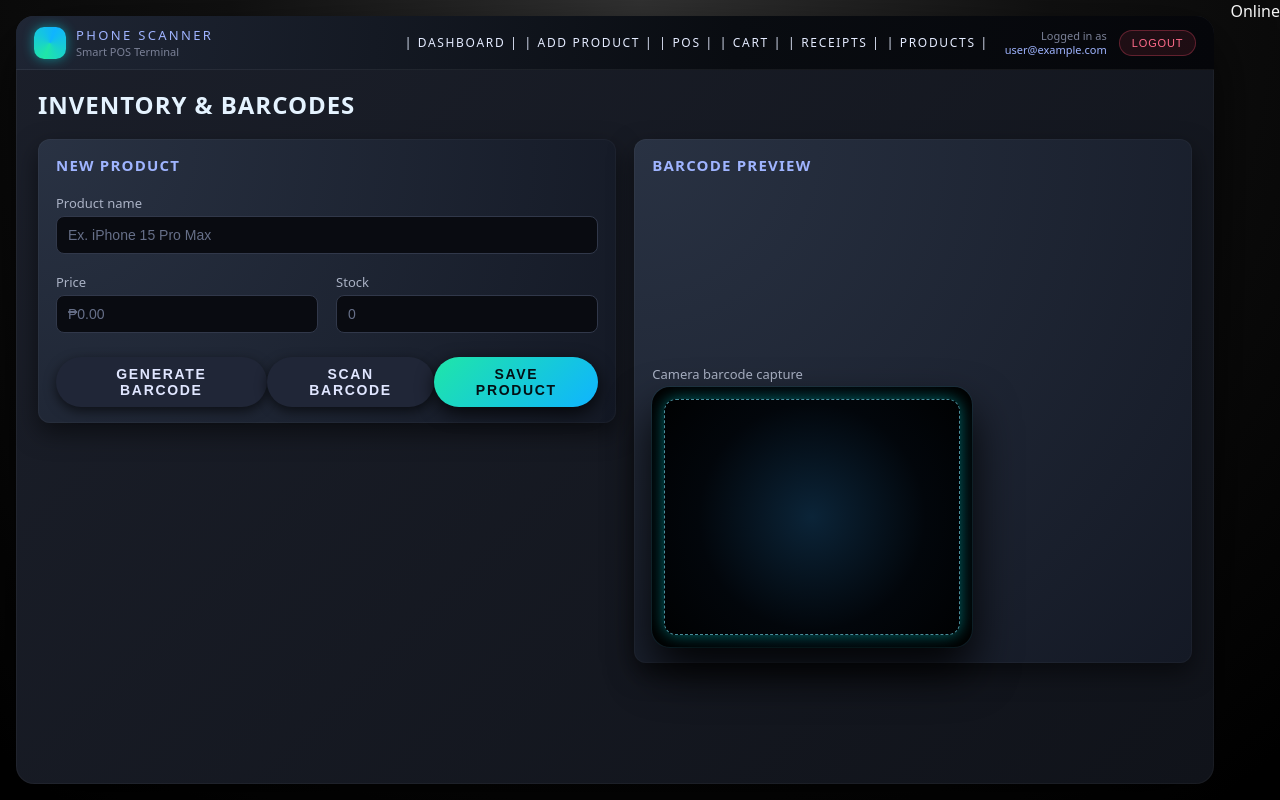
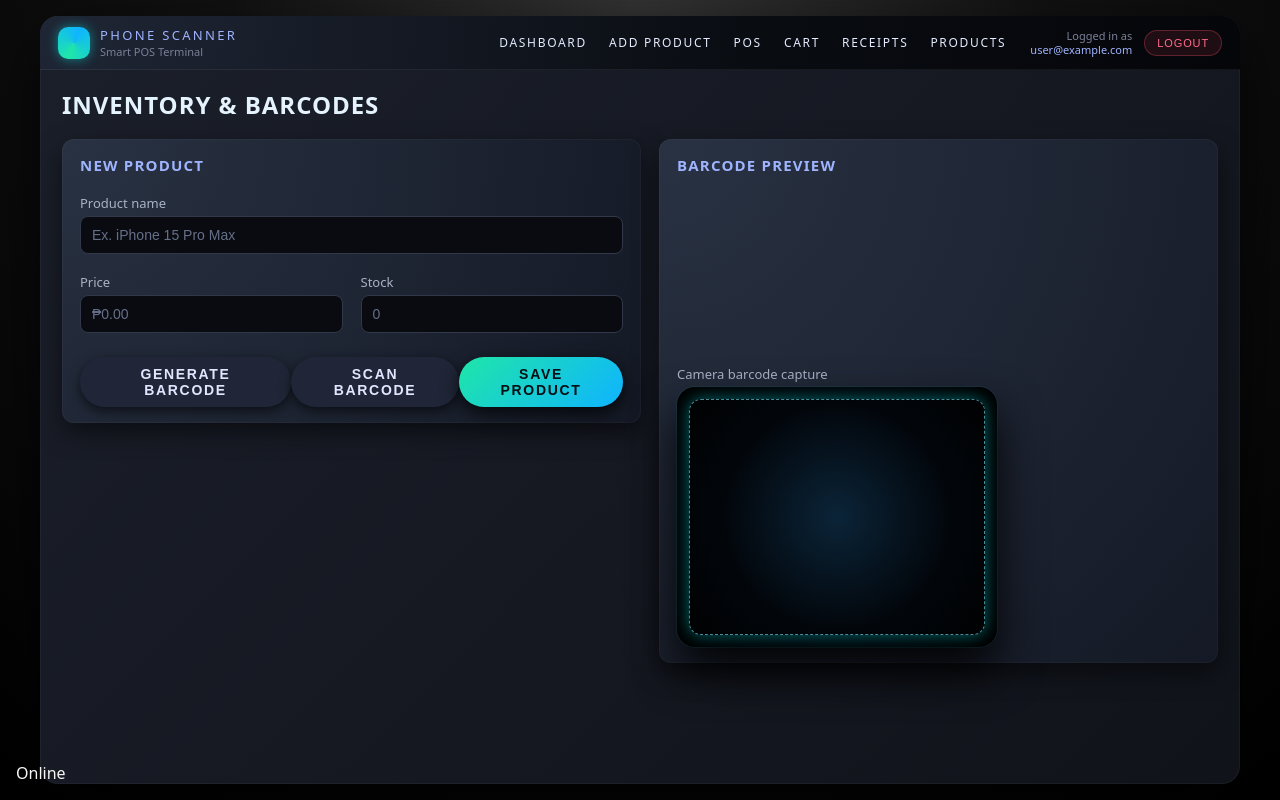
Before and after one commit to JAMESKANEKS/phonescanner, a React (Vite) app: page / in a window 1280 px wide. Built offline with nearby package versions, Linux system fonts and the light colour scheme; no server answers; the database is empty; sample sign-in values are in the browser's storage.

Commit message:
final finished scanner

```diff
--- a/src/components/ConnectionStatus.jsx
+++ b/src/components/ConnectionStatus.jsx
@@ -29,7 +29,7 @@ const ConnectionStatus = () => {
   };
 
   return (
-    <div className="fixed top-4 left-4 z-50">
+    <div className="pos-connection-status">
       <div className={`
         flex items-center gap-2 px-3 py-2 rounded-lg text-sm font-medium
         ${status.isOnline
--- a/src/components/Navbar.jsx
+++ b/src/components/Navbar.jsx
@@ -1,8 +1,10 @@
 import { Link } from "react-router-dom";
 import { useAuth } from "../context/AuthContext";
+import { useState } from "react";
 
 export default function Navbar() {
   const { currentUser, logout } = useAuth();
+  const [mobileMenuOpen, setMobileMenuOpen] = useState(false);
 
   const handleLogout = async () => {
     try {
@@ -13,110 +15,55 @@ export default function Navbar() {
   };
 
   return (
-    <header
-      style={{
-        display: "flex",
-        alignItems: "center",
-        justifyContent: "space-between",
-        padding: "10px 18px",
-        background:
-          "radial-gradient(circle at top left, #1f2635 0, #090c11 60%, #05060a 100%)",
-        borderBottom: "1px solid rgba(255,255,255,0.06)",
-      }}
-    >
-      <div style={{ display: "flex", alignItems: "center", gap: "10px" }}>
-        <div
-          style={{
-            width: 32,
-            height: 32,
-            borderRadius: "10px",
-            background:
-              "conic-gradient(from 200deg, #1fe6a8, #0fb4ff, #1fe6a8)",
-            boxShadow: "0 0 12px rgba(0,255,255,0.45)",
-          }}
-        />
-        <div>
-          <div
-            style={{
-              fontSize: 13,
-              letterSpacing: "0.18em",
-              textTransform: "uppercase",
-              color: "#9fb3ff",
-            }}
-          >
-            Phone Scanner
-          </div>
-          <div style={{ fontSize: 11, color: "#7b8197" }}>
-            Smart POS Terminal
-          </div>
+    <header className="navbar-header">
+      <div className="navbar-brand">
+        <div className="navbar-logo" />
+        <div className="navbar-brand-text">
+          <div className="navbar-title">Phone Scanner</div>
+          <div className="navbar-subtitle">Smart POS Terminal</div>
         </div>
       </div>
 
-      <div style={{ display: "flex", alignItems: "center", gap: "16px" }}>
-        <nav
-          style={{
-            display: "flex",
-            flexWrap: "wrap",
-            gap: "6px",
-            fontSize: 12,
-            textTransform: "uppercase",
-            letterSpacing: "0.14em",
-          }}
-        >
-          <Link to="/dashboard" style={{ color: "#e4ebff", textDecoration: "none"  }}>
-            | Dashboard |
+      {/* Mobile menu button */}
+      <button
+        className="navbar-mobile-toggle"
+        onClick={() => setMobileMenuOpen(!mobileMenuOpen)}
+        aria-label="Toggle menu"
+      >
+        <span className={`hamburger-line ${mobileMenuOpen ? 'open' : ''}`}></span>
+        <span className={`hamburger-line ${mobileMenuOpen ? 'open' : ''}`}></span>
+        <span className={`hamburger-line ${mobileMenuOpen ? 'open' : ''}`}></span>
+      </button>
+
+      <div className={`navbar-content ${mobileMenuOpen ? 'mobile-open' : ''}`}>
+        <nav className="navbar-nav">
+          <Link to="/dashboard" className="navbar-link" onClick={() => setMobileMenuOpen(false)}>
+            Dashboard
           </Link>
-          <Link to="/" style={{ color: "#e4ebff", textDecoration: "none"  }}>
-            | Add Product |
+          <Link to="/" className="navbar-link" onClick={() => setMobileMenuOpen(false)}>
+            Add Product
           </Link>
-          <Link to="/pos" style={{ color: "#e4ebff", textDecoration: "none"  }}>
-            | POS |
+          <Link to="/pos" className="navbar-link" onClick={() => setMobileMenuOpen(false)}>
+            POS
           </Link>
-          <Link to="/cart" style={{ color: "#e4ebff", textDecoration: "none" }}>
-            | Cart |
+          <Link to="/cart" className="navbar-link" onClick={() => setMobileMenuOpen(false)}>
+            Cart
           </Link>
-          <Link to="/receipts" style={{ color: "#e4ebff", textDecoration: "none"  }}>
-            | Receipts |
+          <Link to="/receipts" className="navbar-link" onClick={() => setMobileMenuOpen(false)}>
+            Receipts
           </Link>
-          <Link to="/products" style={{ color: "#e4ebff", textDecoration: "none"  }}>
-            | Products |
+          <Link to="/products" className="navbar-link" onClick={() => setMobileMenuOpen(false)}>
+            Products
           </Link>
         </nav>
 
         {currentUser && (
-          <div style={{ display: "flex", alignItems: "center", gap: "12px" }}>
-            <div style={{
-              fontSize: "11px",
-              color: "#9fb4ff",
-              textAlign: "right",
-              lineHeight: "1.2"
-            }}>
-              <div style={{ color: "#7b8197" }}>Logged in as</div>
-              <div>{currentUser.email}</div>
+          <div className="navbar-user">
+            <div className="navbar-user-info">
+              <div className="navbar-user-label">Logged in as</div>
+              <div className="navbar-user-email">{currentUser.email}</div>
             </div>
-            <button
-              onClick={handleLogout}
-              style={{
-                background: "rgba(255, 77, 106, 0.1)",
-                border: "1px solid rgba(255, 77, 106, 0.3)",
-                borderRadius: "999px",
-                padding: "6px 12px",
-                fontSize: "11px",
-                color: "#ff6b8a",
-                cursor: "pointer",
-                textTransform: "uppercase",
-                letterSpacing: "0.08em",
-                transition: "all 0.15s ease"
-              }}
-              onMouseOver={(e) => {
-                e.target.style.background = "rgba(255, 77, 106, 0.2)";
-                e.target.style.borderColor = "rgba(255, 77, 106, 0.5)";
-              }}
-              onMouseOut={(e) => {
-                e.target.style.background = "rgba(255, 77, 106, 0.1)";
-                e.target.style.borderColor = "rgba(255, 77, 106, 0.3)";
-              }}
-            >
+            <button className="navbar-logout-btn" onClick={handleLogout}>
               Logout
             </button>
           </div>
--- a/src/index.css
+++ b/src/index.css
@@ -30,6 +30,7 @@ body {
   overflow: hidden;
   display: flex;
   flex-direction: column;
+  position: relative;
 }
 
 .pos-main {
@@ -281,6 +282,13 @@ body {
   font-size: 12px;
 }
 
+.pos-connection-status {
+  position: fixed;
+  bottom: 16px;
+  left: 16px;
+  z-index: 10;
+}
+
 @media (max-width: 768px) {
   .pos-main {
     padding: 14px 14px 18px;
@@ -289,4 +297,359 @@ body {
   .pos-page-title {
     font-size: 20px;
   }
+
+  /* Navbar responsive styles */
+  .navbar-header {
+    position: relative;
+    flex-wrap: wrap;
+    padding: 12px 16px;
+  }
+
+  .navbar-mobile-toggle {
+    display: flex;
+    flex-direction: column;
+    background: none;
+    border: none;
+    cursor: pointer;
+    padding: 4px;
+    z-index: 1001;
+  }
+
+  .hamburger-line {
+    width: 20px;
+    height: 2px;
+    background: #e4ebff;
+    margin: 2px 0;
+    transition: all 0.3s ease;
+  }
+
+  .hamburger-line.open:nth-child(1) {
+    transform: rotate(45deg) translate(5px, 5px);
+  }
+
+  .hamburger-line.open:nth-child(2) {
+    opacity: 0;
+  }
+
+  .hamburger-line.open:nth-child(3) {
+    transform: rotate(-45deg) translate(7px, -6px);
+  }
+
+  .navbar-content {
+    display: none;
+    width: 100%;
+    margin-top: 12px;
+    flex-direction: column;
+    gap: 16px;
+  }
+
+  .navbar-content.mobile-open {
+    display: flex;
+  }
+
+  .navbar-nav {
+    display: flex;
+    flex-direction: column;
+    gap: 8px;
+    width: 100%;
+  }
+
+  .navbar-link {
+    display: block;
+    padding: 8px 12px;
+    color: #e4ebff;
+    text-decoration: none;
+    border-radius: 6px;
+    transition: background-color 0.2s ease;
+  }
+
+  .navbar-link:hover {
+    background: rgba(255, 255, 255, 0.1);
+  }
+
+  .navbar-user {
+    display: flex;
+    flex-direction: column;
+    gap: 12px;
+    align-items: flex-start;
+  }
+
+  /* Layout responsive styles */
+  .pos-responsive-layout {
+    flex-direction: column;
+    gap: 16px;
+  }
+
+  .pos-scanner-column,
+  .pos-cart-column,
+  .pos-search-column {
+    flex: 1 1 100%;
+  }
+
+  .pos-input-group {
+    display: flex;
+    gap: 8px;
+    align-items: center;
+    flex-wrap: wrap;
+  }
+
+  .pos-input-button {
+    flex-shrink: 0;
+  }
+
+  .pos-full-width-mobile {
+    width: 100%;
+  }
+
+  .pos-action-buttons {
+    display: flex;
+    gap: 4px;
+    flex-wrap: wrap;
+    justify-content: center;
+  }
+
+  .pos-action-buttons button {
+    font-size: 11px;
+    padding: 6px 10px;
+    min-width: auto;
+  }
+
+  /* Table responsive styles */
+  .pos-table {
+    font-size: 12px;
+  }
+
+  .pos-table th,
+  .pos-table td {
+    padding: 6px 8px;
+  }
+
+  /* Scanner responsive */
+  .pos-scanner-frame {
+    width: 100%;
+    max-width: 320px;
+    height: 200px;
+    margin: 0 auto;
+  }
+
+  /* App shell responsive */
+  .pos-app-shell {
+    margin: 8px;
+    border-radius: 12px;
+  }
+
+  .pos-connection-status {
+    bottom: 12px;
+    left: 12px;
+  }
 }
+
+@media (max-width: 480px) {
+  .pos-main {
+    padding: 12px 10px 16px;
+  }
+
+  .pos-page-title {
+    font-size: 18px;
+    margin-bottom: 14px;
+  }
+
+  .pos-card {
+    padding: 12px 14px;
+  }
+
+  .pos-card-header {
+    font-size: 14px;
+    margin-bottom: 10px;
+  }
+
+  .pos-button,
+  .pos-button-secondary,
+  .pos-button-danger {
+    padding: 8px 14px;
+    font-size: 13px;
+  }
+
+  .pos-input,
+  .pos-input-sm {
+    padding: 8px 10px;
+    font-size: 13px;
+  }
+
+  .pos-action-buttons {
+    flex-direction: column;
+    gap: 6px;
+  }
+
+  .pos-action-buttons button {
+    width: 100%;
+    font-size: 12px;
+    padding: 8px 12px;
+  }
+
+  .pos-table {
+    font-size: 11px;
+  }
+
+  .pos-table th,
+  .pos-table td {
+    padding: 4px 6px;
+  }
+
+  .pos-scanner-frame {
+    height: 180px;
+  }
+
+  .pos-app-shell {
+    margin: 4px;
+    border-radius: 8px;
+  }
+
+  .pos-connection-status {
+    bottom: 10px;
+    left: 10px;
+  }
+}
+
+/* Desktop navbar styles (hidden on mobile) */
+@media (min-width: 769px) {
+  .navbar-mobile-toggle {
+    display: none;
+  }
+
+  .navbar-header {
+    display: flex;
+    align-items: center;
+    justify-content: space-between;
+    padding: 10px 18px;
+    background: radial-gradient(circle at top left, #1f2635 0, #090c11 60%, #05060a 100%);
+    border-bottom: 1px solid rgba(255,255,255,0.06);
+  }
+
+  .navbar-brand {
+    display: flex;
+    align-items: center;
+    gap: 10px;
+  }
+
+  .navbar-logo {
+    width: 32px;
+    height: 32px;
+    border-radius: 10px;
+    background: conic-gradient(from 200deg, #1fe6a8, #0fb4ff, #1fe6a8);
+    box-shadow: 0 0 12px rgba(0,255,255,0.45);
+  }
+
+  .navbar-brand-text {
+    display: flex;
+    flex-direction: column;
+  }
+
+  .navbar-title {
+    font-size: 13px;
+    letter-spacing: 0.18em;
+    text-transform: uppercase;
+    color: #9fb3ff;
+  }
+
+  .navbar-subtitle {
+    font-size: 11px;
+    color: #7b8197;
+  }
+
+  .navbar-content {
+    display: flex;
+    align-items: center;
+    gap: 16px;
+  }
+
+  .navbar-nav {
+    display: flex;
+    flex-wrap: wrap;
+    gap: 6px;
+    font-size: 12px;
+    text-transform: uppercase;
+    letter-spacing: 0.14em;
+  }
+
+  .navbar-link {
+    color: #e4ebff;
+    text-decoration: none;
+    padding: 4px 8px;
+    border-radius: 4px;
+    transition: background-color 0.2s ease;
+  }
+
+  .navbar-link:hover {
+    background: rgba(255, 255, 255, 0.1);
+  }
+
+  .navbar-user {
+    display: flex;
+    align-items: center;
+    gap: 12px;
+  }
+
+  .navbar-user-info {
+    font-size: 11px;
+    color: #9fb4ff;
+    text-align: right;
+    line-height: 1.2;
+  }
+
+  .navbar-user-label {
+    color: #7b8197;
+  }
+
+  .navbar-user-email {
+    color: #9fb4ff;
+  }
+
+  .navbar-logout-btn {
+    background: rgba(255, 77, 106, 0.1);
+    border: 1px solid rgba(255, 77, 106, 0.3);
+    border-radius: 999px;
+    padding: 6px 12px;
+    font-size: 11px;
+    color: #ff6b8a;
+    cursor: pointer;
+    text-transform: uppercase;
+    letter-spacing: 0.08em;
+    transition: all 0.15s ease;
+  }
+
+  .navbar-logout-btn:hover {
+    background: rgba(255, 77, 106, 0.2);
+    border-color: rgba(255, 77, 106, 0.5);
+  }
+
+  .pos-scanner-column,
+  .pos-cart-column,
+  .pos-search-column {
+    flex: 1;
+  }
+
+  .pos-scanner-column {
+    flex: 1 1 340px;
+  }
+
+  .pos-cart-column {
+    flex: 1 1 260px;
+  }
+
+  .pos-search-column {
+    flex: 1 1 320px;
+  }
+
+  .pos-input-group {
+    display: flex;
+    gap: 8px;
+    align-items: center;
+  }
+
+  .pos-action-buttons {
+    display: flex;
+    gap: 6px;
+    flex-wrap: wrap;
+  }
+}
--- a/src/pages/ProductList.jsx
+++ b/src/pages/ProductList.jsx
@@ -196,14 +196,14 @@ export default function ProductList() {
 
       <div className="pos-layout-row">
         {/* Search + scanner */}
-        <div style={{ flex: "1 1 320px" }}>
+        <div className="pos-search-column">
           <div className="pos-card">
             <div className="pos-card-header">
               <span>Search by barcode</span>
             </div>
 
             <div className="pos-label">Barcode</div>
-            <div style={{ display: "flex", gap: 8, alignItems: "center" }}>
+            <div className="pos-input-group">
               <input
                 type="text"
                 placeholder="Enter or scan barcode"
@@ -313,7 +313,7 @@ export default function ProductList() {
                   )}
                 </td>
                 <td>
-                  <div style={{ display: "flex", gap: 6, flexWrap: "wrap" }}>
+                  <div className="pos-action-buttons">
                     <button
                       className="pos-button-secondary"
                       onClick={() => toggleBarcode(product.id)}
--- a/src/pages/ReceiptList.jsx
+++ b/src/pages/ReceiptList.jsx
@@ -202,7 +202,7 @@ export default function ReceiptList() {
                   <td>₱{sale.change ? sale.change.toFixed(2) : 0}</td>
                   <td>{sale.items ? sale.items.length : 0}</td>
                   <td>
-                    <div style={{ display: "flex", gap: 6, flexWrap: "wrap" }}>
+                    <div className="pos-action-buttons">
                       <Link to={`/receipt/${sale.id}`}>
                         <button className="pos-button-secondary">View</button>
                       </Link>
```
Also changed, not shown: src/pages/POS.jsx (+6 -6 lines).
